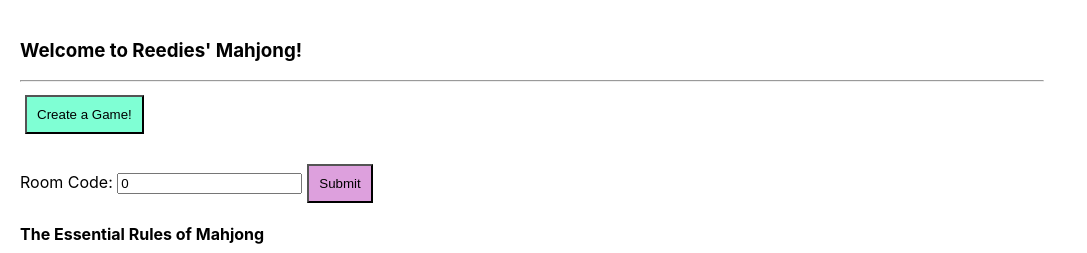
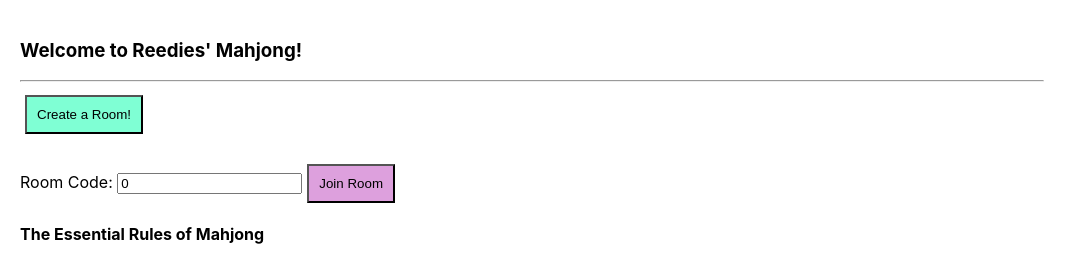
Before and after one commit to noErrdev/Django-Mahjang, a React (Create React App) app in the folder frontend/: page / in a window 1280 px wide. Shown: the top 253 px of the page, without its empty margins (0-1087 px from the left). Built offline with nearby package versions, Linux system fonts and the light colour scheme; no server answers.

Commit message:
Change button names

```diff
--- a/frontend/src/components/CreateRoomButton.jsx
+++ b/frontend/src/components/CreateRoomButton.jsx
@@ -13,7 +13,7 @@ export default function CreateRoomButton(props) {
   return (
     <div className="createRoomButton">
       <button type="button" onClick={handleClick} className="button">
-        Create a Game!
+        Create a Room!
       </button>
     </div>
   );
--- a/frontend/src/components/JoinRoom.jsx
+++ b/frontend/src/components/JoinRoom.jsx
@@ -24,7 +24,7 @@ export default function JoinRoom(props) {
             pattern="[0-9]{8}"
           />
         </label>
-        <input type="submit" value="Submit" className="button" />
+        <input type="submit" value="Join Room" className="button" />
       </form>
     </div>
   );
```
Also changed, not shown: 1 other file (tests, documents, lock files or other folders).
